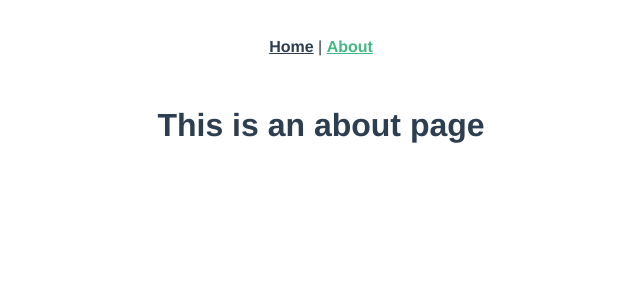
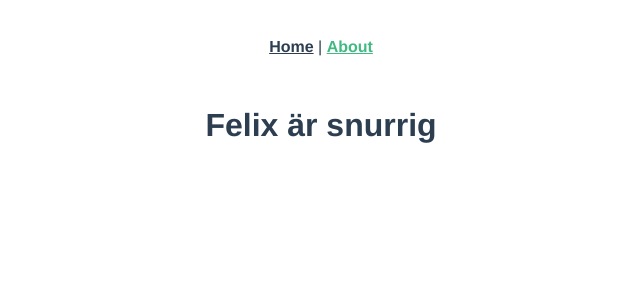
Before and after one commit to felix-tjernberg/plamera, a Vue app: page /#/about in a window 1280 px wide. Shown: the top 300 px of the page, without its empty margins (319-959 px from the left). Built offline with nearby package versions, Linux system fonts and the light colour scheme.

Commit message:
Test commit Changed  -Text in about.vue

```diff
--- a/src/views/About.vue
+++ b/src/views/About.vue
@@ -1,5 +1,5 @@
 <template>
   <div class="about">
-    <h1>This is an about page</h1>
+    <h1>Felix är snurrig</h1>
   </div>
 </template>
```
Also changed, not shown: 1 other file (tests, documents, lock files or other folders).
